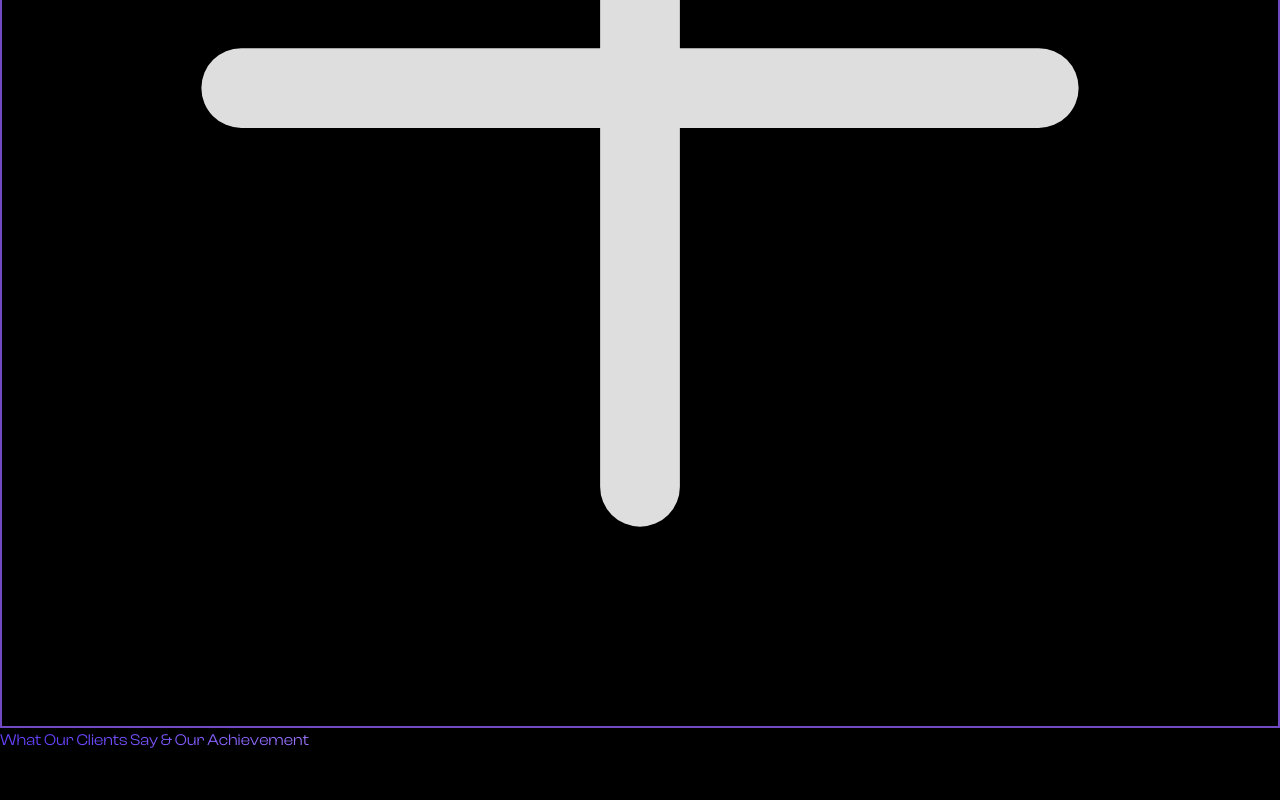
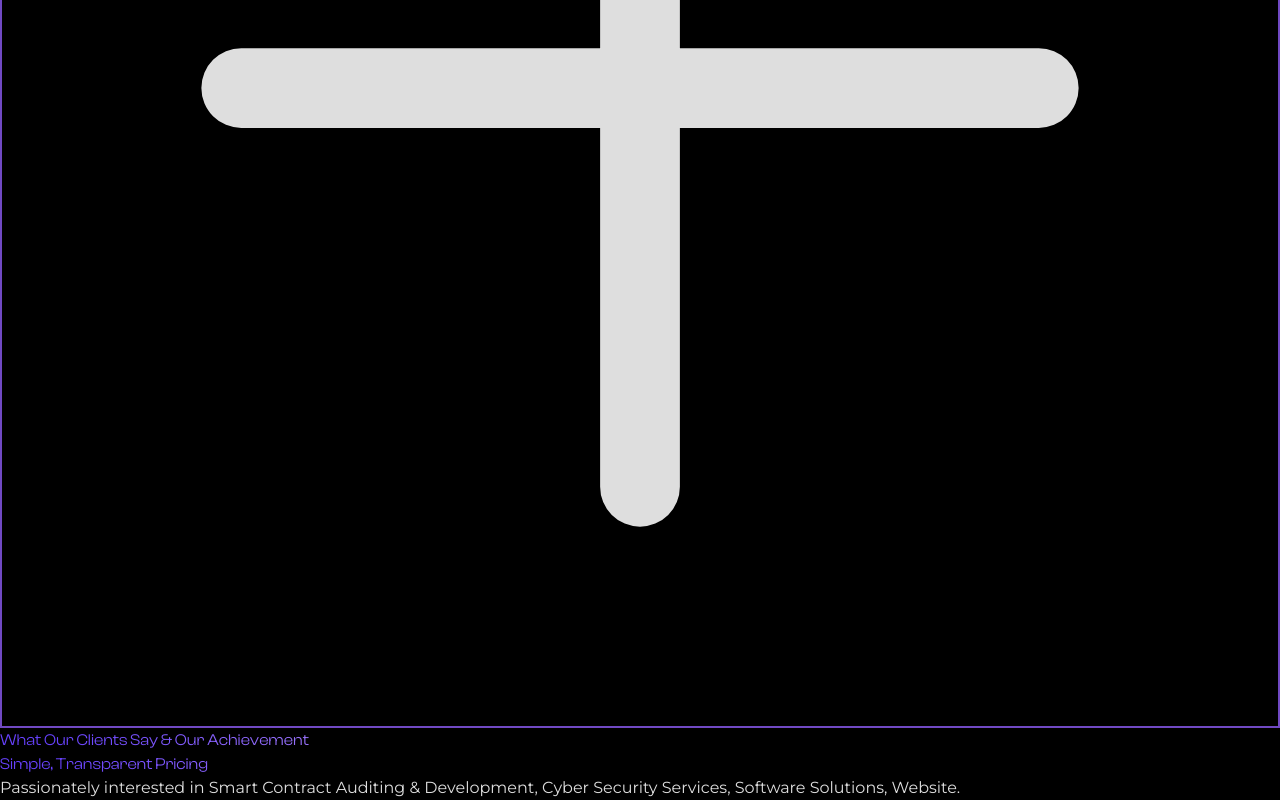
Before and after one commit to SecuroSoft/portfolio, a React (Vite) app: page / in a window 1280 px wide. Shown: the part 9289-10089 px from the top of the page. Before the commit the page ends 10041 px from the top, so only its background shows below. Built offline with nearby package versions, Linux system fonts and the light colour scheme.

Commit message:
Subscription Section added

```diff
--- /dev/null
+++ b/src/components/Home/Section8.jsx
@@ -0,0 +1,21 @@
+import React from "react";
+
+const Section8 = () => {
+  return (
+    <div className="py-[80px] max-w-7xl w-full mx-auto">
+      <div className="flex items-end justify-between">
+        <div className="space-y-[12px]">
+          <h1 className="text-clash-display linear-text text-[48px] leading-[64px] font-semibold">
+            Simple, Transparent Pricing
+          </h1>
+          <div className="text-lg max-w-[608px] font-normal leading-[28px]">
+            Passionately interested in Smart Contract Auditing & Development,
+            Cyber Security Services, Software Solutions, Website.
+          </div>
+        </div>
+      </div>
+    </div>
+  );
+};
+
+export default Section8;
--- a/src/pages/Home.jsx
+++ b/src/pages/Home.jsx
@@ -6,6 +6,7 @@ import Section4 from '../components/Home/Section4'
 import Section5 from '../components/Home/Section5'
 import Section6 from '../components/Home/Section6'
 import Section7 from '../components/Home/Section7'
+import Section8 from '../components/Home/Section8'
 
 const Home = () => {
   return (
@@ -17,6 +18,7 @@ const Home = () => {
         <Section5 />
         <Section6 />
         <Section7 />
+        <Section8 />
     </div>
   )
 }
```
